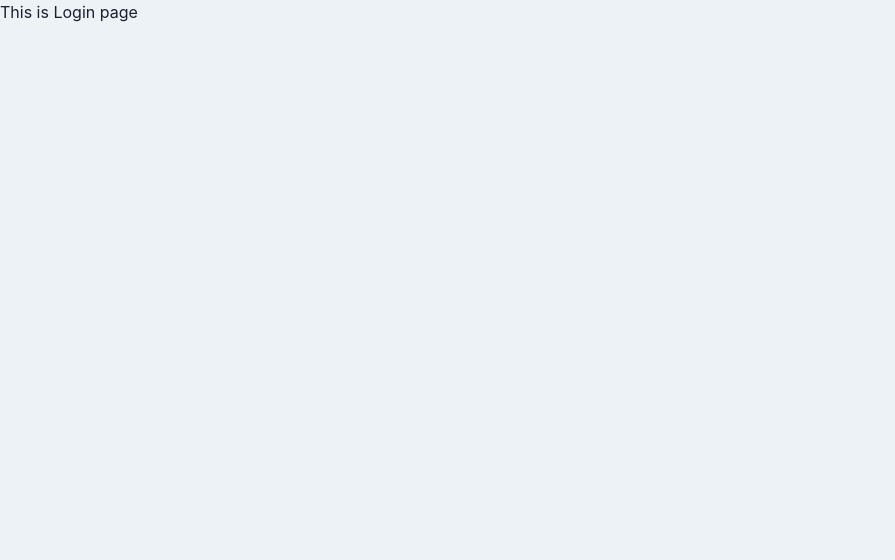
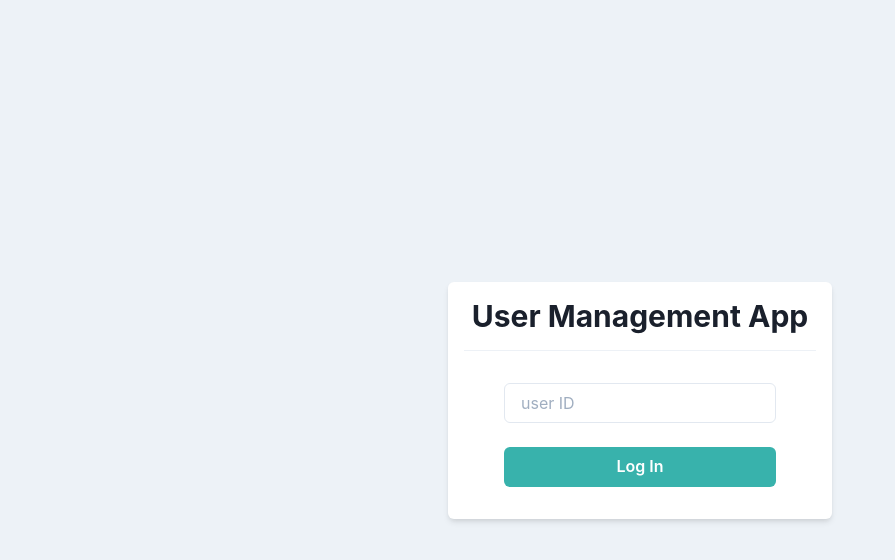
Before and after one commit to Chimoha31/TS_chakraUI, a React (Create React App) app: page / in a window 1280 px wide. Shown: the top 560 px of the page, without its empty margins (0-895 px from the left). Built offline with nearby package versions, Linux system fonts and the light colour scheme.

Commit message:
created login screen

```diff
--- /dev/null
+++ b/src/components/atoms/button/PrimaryButton.tsx
@@ -0,0 +1,18 @@
+import { memo, ReactNode, VFC } from "react";
+import { Button } from "@chakra-ui/react";
+
+type Props = {
+  children: ReactNode;
+};
+
+export const PrimaryButton: VFC<Props> = memo((props) => {
+  const { children } = props;
+
+  return (
+    <>
+      <Button bg="teal.400" color="white" _hover={{ opacity: 0.8 }}>
+        {children}
+      </Button>
+    </>
+  );
+});
--- a/src/components/pages/Login.tsx
+++ b/src/components/pages/Login.tsx
@@ -1,5 +1,21 @@
-import { memo, VFC } from "react";
+import React, { memo, VFC } from "react";
+import { Box, Divider, Flex, Heading, Input, Stack } from "@chakra-ui/react";
+import { PrimaryButton } from "../atoms/button/PrimaryButton";
 
 export const Login: VFC = memo(() => {
-  return <p>This is Login page</p>;
+  return (
+    <Flex align="center" justify="center" height="100vh">
+      <Box bg="white" w="sm" p={4} borderRadius="md" shadow="md">
+        <Heading as="h1" size="lg" textAlign="center">
+          User Management App
+        </Heading>
+        <Divider my={4} />
+
+        <Stack spacing={6} py={4} px={10}>
+          <Input placeholder="user ID" />
+          <PrimaryButton>Log In</PrimaryButton>
+        </Stack>
+      </Box>
+    </Flex>
+  );
 });
```
